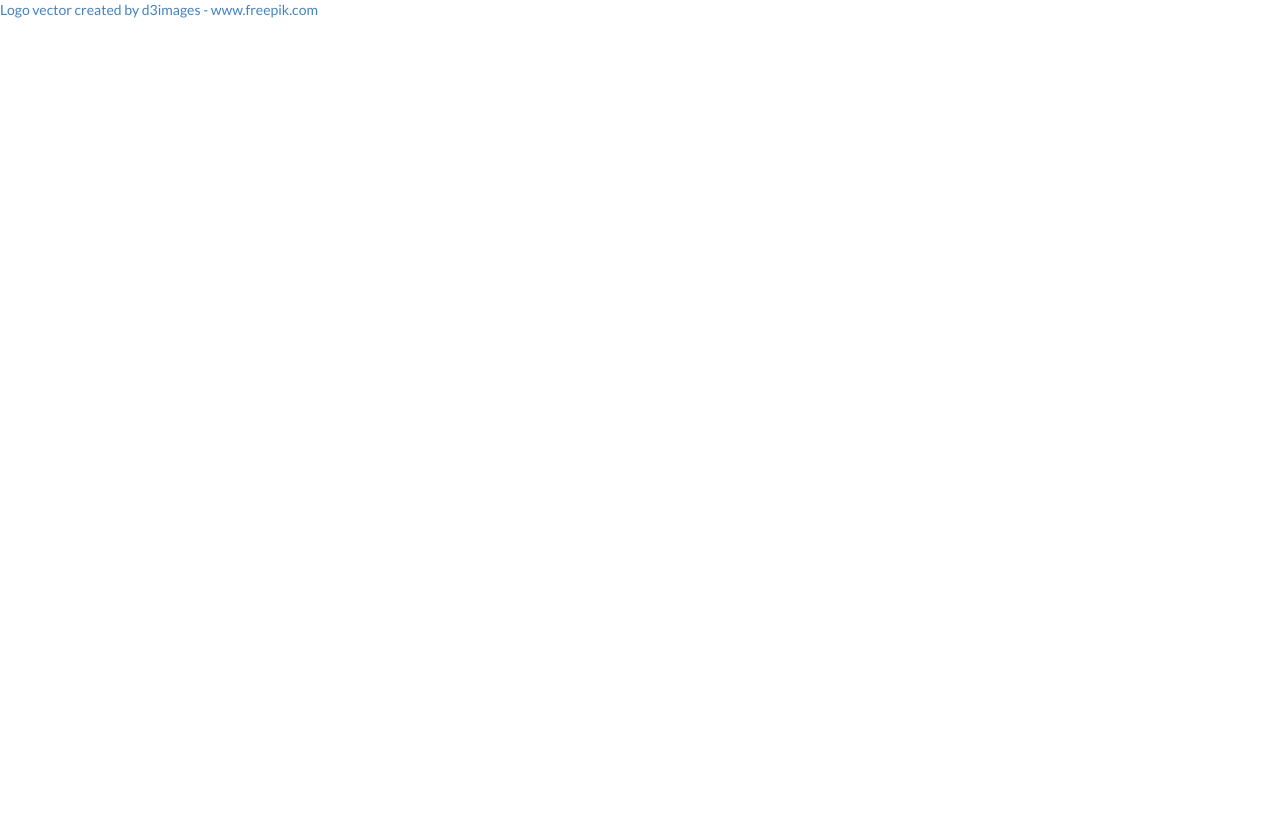
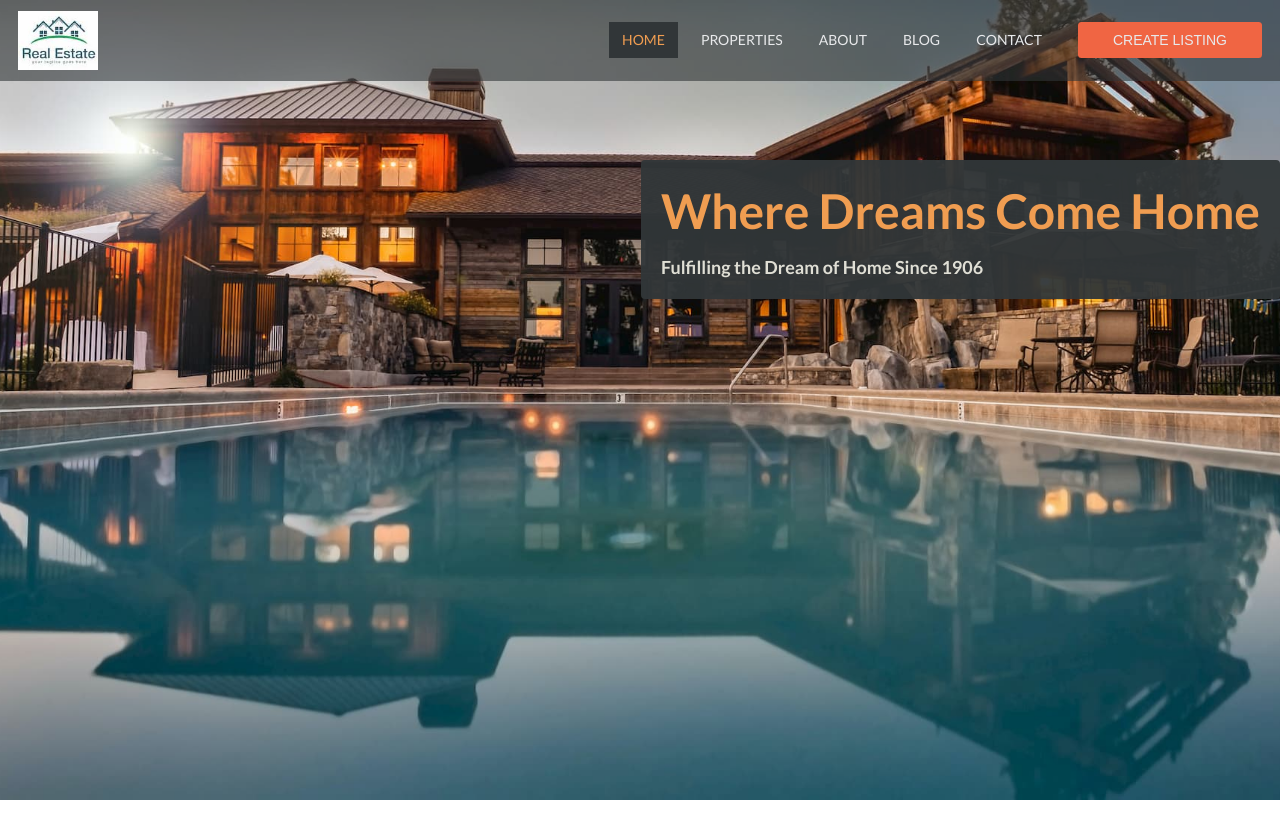
Before and after one commit to PoMkaNik/real-estate, a website: page index.html in a window 1280 px wide. Drawn offline with nearby package versions, Linux system fonts and the light colour scheme; a web font is replaced by a local one.

Commit message:
main menu and mobile (sidebar) menu added. showcase added

```diff
--- a/index.html
+++ b/index.html
@@ -13,27 +13,74 @@
 
 <body>
 
-  <div class="showcase">
-    <div class="ui secondary top fixed stackable menu">
-      <div class="item">
-
+  <div class="ui grid container">
+    <div class="computer tablet only row">
+      <div class="column">
+        <nav class="ui secondary top fixed stackable menu" id="main-menu">
+          <div class="item">
+            <img class="ui tiny image" src="img/logo_small.jpg" alt="logo">
+          </div>
+          <div class="right menu">
+            <a class="item header active" href="index.html">Home</a>
+            <a class="item" href="#!">Properties</a>
+            <a class="item" href="#!">About</a>
+            <a class="item" href="#!">Blog</a>
+            <a class="item" href="#!">Contact</a>
+            <div class="item">
+              <button class="ui big button">Create Listing</button>
+            </div>
+          </div>
+        </nav>
+      </div>
+    </div>
+    <div class="mobile only row">
+      <div class="column">
+        <div class="ui secondary top fixed stackable menu">
+          <a id="mobile-menu-toggler" class="item"><i class="bars icon"></i></a>
+        </div>
       </div>
     </div>
   </div>
 
+  <!-- sidebar -->
+  <div class="ui sidebar vertical menu" id="mobile-menu">
+    <a class="item header active" href="index.html">Home</a>
+    <a class="item" href="#!">Properties</a>
+    <a class="item" href="#!">About</a>
+    <a class="item" href="#!">Blog</a>
+    <a class="item" href="#!">Contact</a>
+    <div class="item">
+      <button class="ui big button">Create Listing</button>
+    </div>
+  </div>
+  <div class="pusher">
+    <div id="content">
+      <!-- all content goes here -->
+      <div class="showcase">
+        <div class="showcase__header">
+          <h1>Where Dreams Come Home</h1>
+          <h3>Fulfilling the Dream of Home Since 1906</h3>
+        </div>
+      </div>
 
-  <footer>
+      <footer>
+        <div class="attribution">
+          <a href='https://www.freepik.com/vectors/logo'>Logo vector created by d3images - www.freepik.com</a>
+        </div>
+      </footer>
+    </div> <!-- /content -->
+  </div>
 
-    <div class="atribution">
-      <a href='https://www.freepik.com/vectors/logo'>Logo vector created by d3images - www.freepik.com</a>
-    </div>
-  </footer>
+
+
 
   <!-- jquery -->
   <script src="https://code.jquery.com/jquery-3.1.1.min.js"
     integrity="sha256-hVVnYaiADRTO2PzUGmuLJr8BLUSjGIZsDYGmIJLv2b8=" crossorigin="anonymous"></script>
   <!-- semantic ui js -->
   <script src="semantic/dist/semantic.min.js"></script>
+  <!-- custom js -->
+  <script src="js/main.js"></script>
 </body>
 
 </html>
--- /dev/null
+++ b/js/main.js
@@ -0,0 +1,5 @@
+$('.ui.sidebar')
+  .sidebar({
+    transition: 'overlay',
+  })
+  .sidebar('attach events', '#mobile-menu-toggler');
--- a/scss/main.scss
+++ b/scss/main.scss
@@ -0,0 +1,106 @@
+$primary-color: #f06543;
+$secondary-color: #313638;
+$tertiary-color: #f09d51;
+$light-gray: #e8e9eb;
+$medium-gray: #e0dfd5;
+
+$white: $light-gray;
+$black: #000;
+
+* {
+  margin: 0;
+  padding: 0;
+}
+
+#main-menu,
+#mobile-menu {
+  background: rgba($secondary-color, 0.6);
+
+  .item > img {
+    // margin: 0 auto;
+  }
+
+  a.item {
+    text-transform: uppercase;
+    color: $white;
+
+    &:hover {
+      color: $tertiary-color;
+      background-color: $secondary-color;
+    }
+
+    &.active {
+      color: $tertiary-color;
+      background-color: $secondary-color;
+    }
+  }
+
+  button {
+    background-color: $primary-color;
+    color: $white;
+    text-transform: uppercase;
+
+    &:hover {
+      background-color: $secondary-color;
+      color: $tertiary-color;
+    }
+  }
+
+  @media screen and (max-width: 767px) {
+    padding-bottom: 11px;
+  }
+}
+
+#mobile-menu {
+  position: fixed;
+  top: 40px;
+  border: none;
+}
+
+.showcase {
+  background-image: url('../img/showcase.jpg');
+  background-repeat: no-repeat;
+  background-position: top center;
+  background-size: cover;
+  min-height: 100vh;
+  width: 100%;
+  position: relative;
+
+  @media screen and (max-width: 991px) {
+    background-position: top left;
+  }
+
+  &__header {
+    position: absolute;
+    top: 20%;
+    right: 0;
+    background: rgba($secondary-color, 0.95);
+    padding: 20px;
+    border-radius: 4px;
+
+    h1 {
+      font-size: 48px;
+      color: $tertiary-color;
+    }
+
+    h3 {
+      color: $white;
+      color: $medium-gray;
+      margin-top: 0;
+    }
+
+    @media screen and (max-width: 660px) {
+      width: 100%;
+      text-align: center;
+      border-radius: 0;
+
+      h1 {
+        font-size: 30px;
+      }
+    }
+  }
+}
+
+.attribution {
+  visibility: hidden;
+}
```
Also changed, not shown: css/main.css, img/logo_small.jpg (added), 1 other file.
